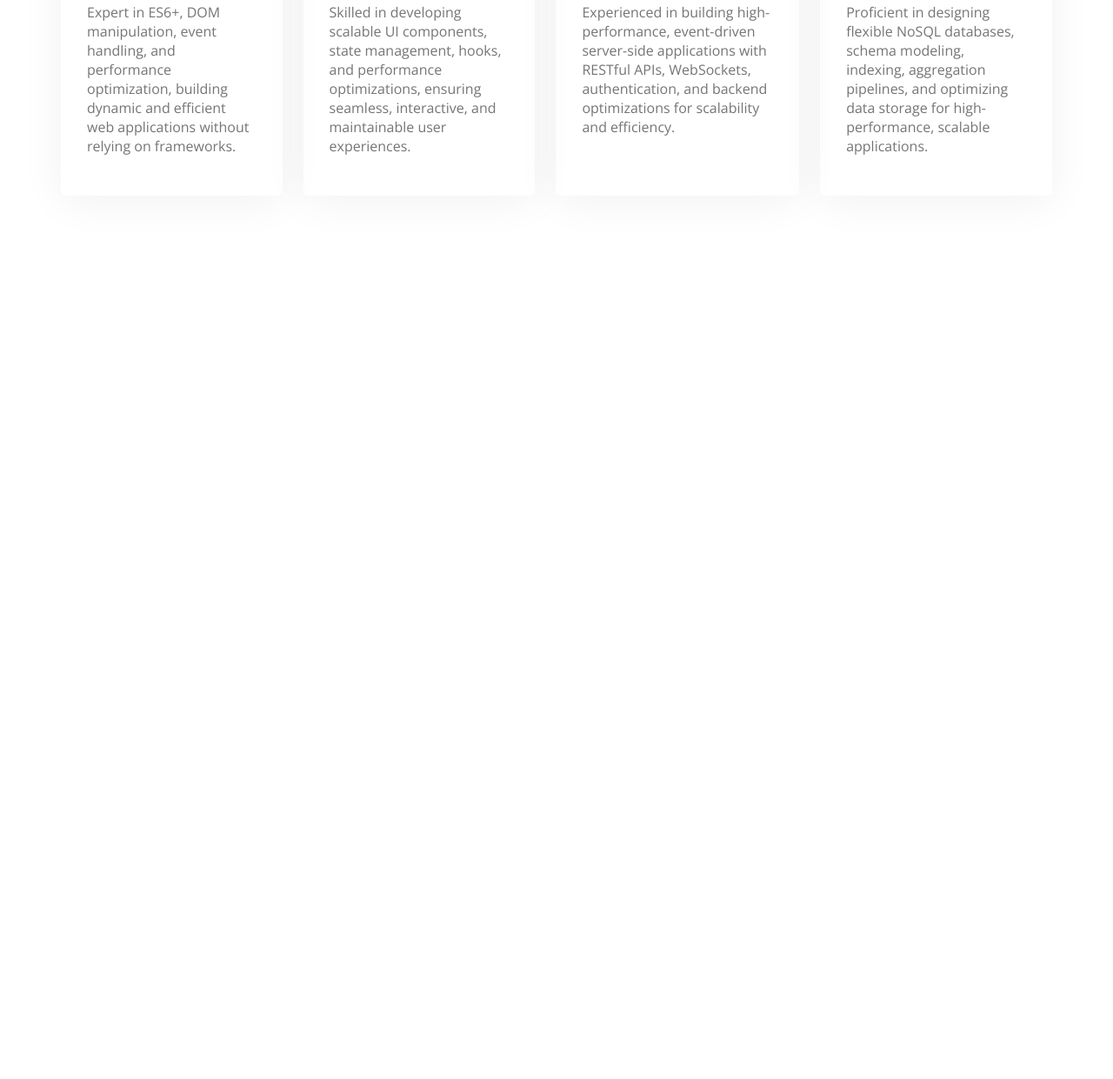
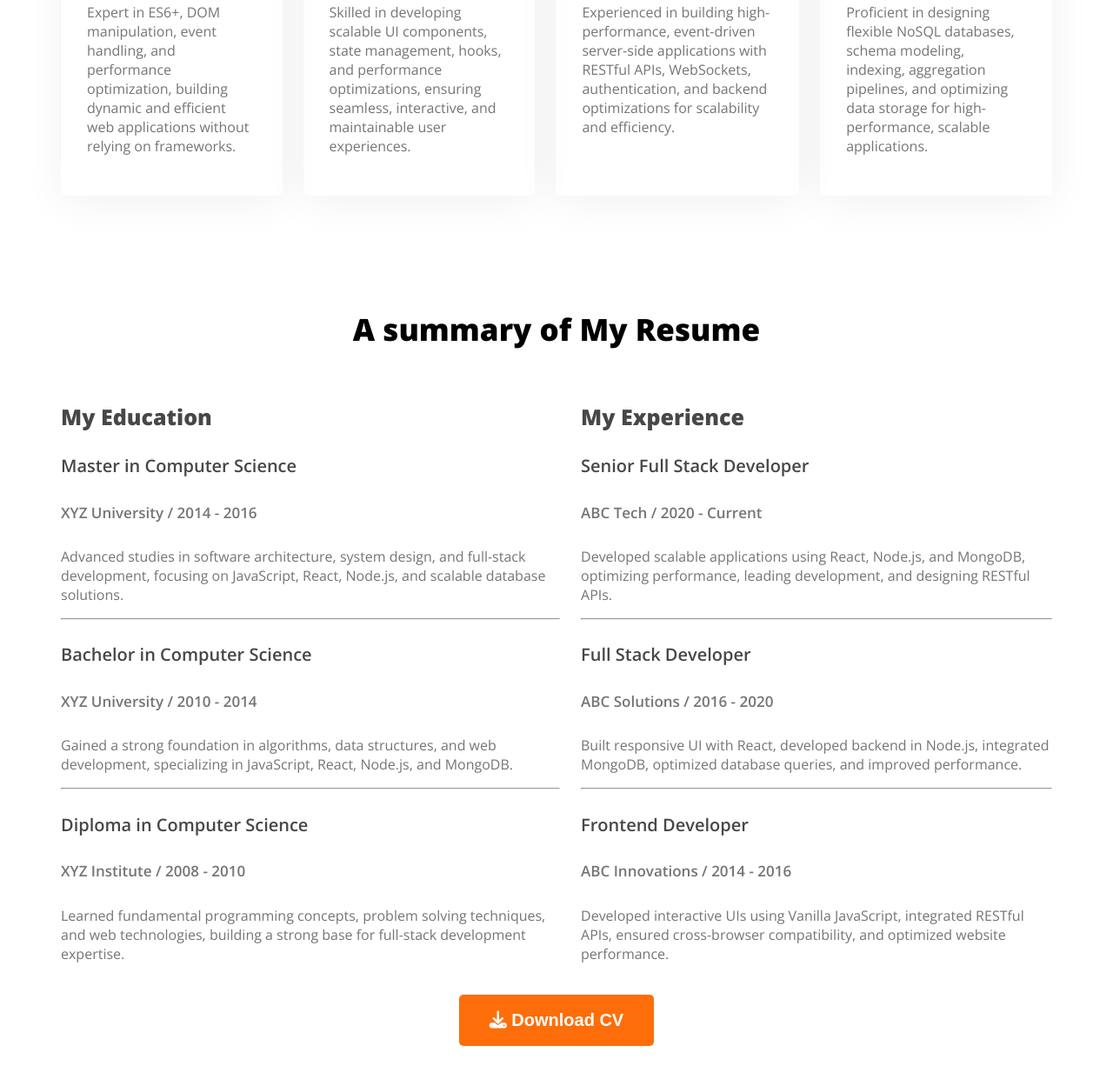
Before and after one commit to kaijentuhyo/web-developer-portfolio, a plain HTML site: page index.html in a window 1280 px wide. Shown: the part 2040-3281 px from the top of the page at 87% size. Before the commit the page ends 2395 px from the top, so only its background shows below. Drawn offline with nearby package versions, Linux system fonts and the light colour scheme.

Commit message:
Implemented the resume section.

```diff
--- a/index.html
+++ b/index.html
@@ -93,6 +93,61 @@
             </div>
         </section>
         <!-- Skills Section Ends -->
+        <!-- Resume Section Starts -->
+        <section class="resume">
+            <h3 class="section-title text-center">A summary of My Resume</h3>
+            <div class="resume-container">
+                <div class="resume-column">
+                    <h3 class="resume-column-title dark-2">My Education</h3>
+                    <div class="experience">
+                        <h4 class="experience-title dark-2">Master in Computer Science</h4>
+                        <h5 class="experience-sub-title dark-3">XYZ University / 2014 - 2016</h5>
+                        <p class="experience-description dark-3">Advanced studies in software architecture, system design, and full-stack development, focusing on JavaScript, React, Node.js, and scalable database solutions.
+                        </p>
+                    </div>
+                    <hr>
+                    <div class="experience">
+                        <h4 class="experience-title dark-2">Bachelor in Computer Science</h4>
+                        <h5 class="experience-sub-title dark-3">XYZ University / 2010 - 2014</h5>
+                        <p class="experience-description dark-3">Gained a strong foundation in algorithms, data structures, and web development, specializing in JavaScript, React, Node.js, and MongoDB.</p>
+                    </div>
+                    <hr>
+                    <div class="experience">
+                        <h4 class="experience-title dark-2">Diploma in Computer Science</h4>
+                        <h5 class="experience-sub-title dark-3">XYZ Institute / 2008 - 2010</h5>
+                        <p class="experience-description dark-3">Learned fundamental programming concepts, problem solving techniques, and web technologies, building a strong base for full-stack development expertise.
+                        </p>
+                    </div>
+                </div>
+                <div class="resume-column">
+                    <h3 class="resume-column-title dark-2">My Experience</h3>
+                    <div class="experience">
+                        <h4 class="experience-title dark-2">Senior Full Stack Developer</h4>
+                        <h5 class="experience-sub-title dark-3">ABC Tech / 2020 - Current</h5>
+                        <p class="experience-description dark-3">Developed scalable applications using React, Node.js, and MongoDB, optimizing performance, leading development, and designing RESTful APIs.
+                        </p>
+                    </div>
+                    <hr>
+                    <div class="experience">
+                        <h4 class="experience-title dark-2">Full Stack Developer</h4>
+                        <h5 class="experience-sub-title dark-3">ABC Solutions / 2016 - 2020</h5>
+                        <p class="experience-description dark-3">Built responsive UI with React, developed backend in Node.js, integrated MongoDB, optimized database queries, and improved performance.
+                        </p>
+                    </div>
+                    <hr>
+                    <div class="experience">
+                        <h4 class="experience-title dark-2">Frontend Developer</h4>
+                        <h5 class="experience-sub-title dark-3">ABC Innovations / 2014 - 2016</h5>
+                        <p class="experience-description dark-3">Developed interactive UIs using Vanilla JavaScript, integrated RESTful APIs, ensured cross-browser compatibility, and optimized website performance.</p>
+                    </div>
+                </div>
+            </div>
+        </div>
+        <div class="resume-button text-center">
+            <button class="btn-primary"><i class="fa-solid fa-download"></i> Download CV</button>
+        </div>
+        </section>
+        <!-- Resume Section Ends -->
     </main>
     <!-- Main Section Ends -->
     <footer>
--- a/styles/style.css
+++ b/styles/style.css
@@ -197,4 +197,32 @@ main section {
 
 /* Skills Section Styles Ends */
 
+/* Resume Section Styles Starts */
+
+.resume-container {
+    display: flex;
+    gap: 24px;
+}
+
+.resume-button {
+    margin-top: 20px;
+}
+
+.experience-title {
+    font-size: 20px;
+    font-weight: 600;
+}
+
+.experience-sub-title {
+    font-size: 17px;
+    font-weight: 600;
+}
+
+.resume-column-title {
+    font-size: 25px;
+    font-weight: 800;
+}
+
+/* Resume Section Styles Ends */
+
 /* Main Section Styles Ends */
```
